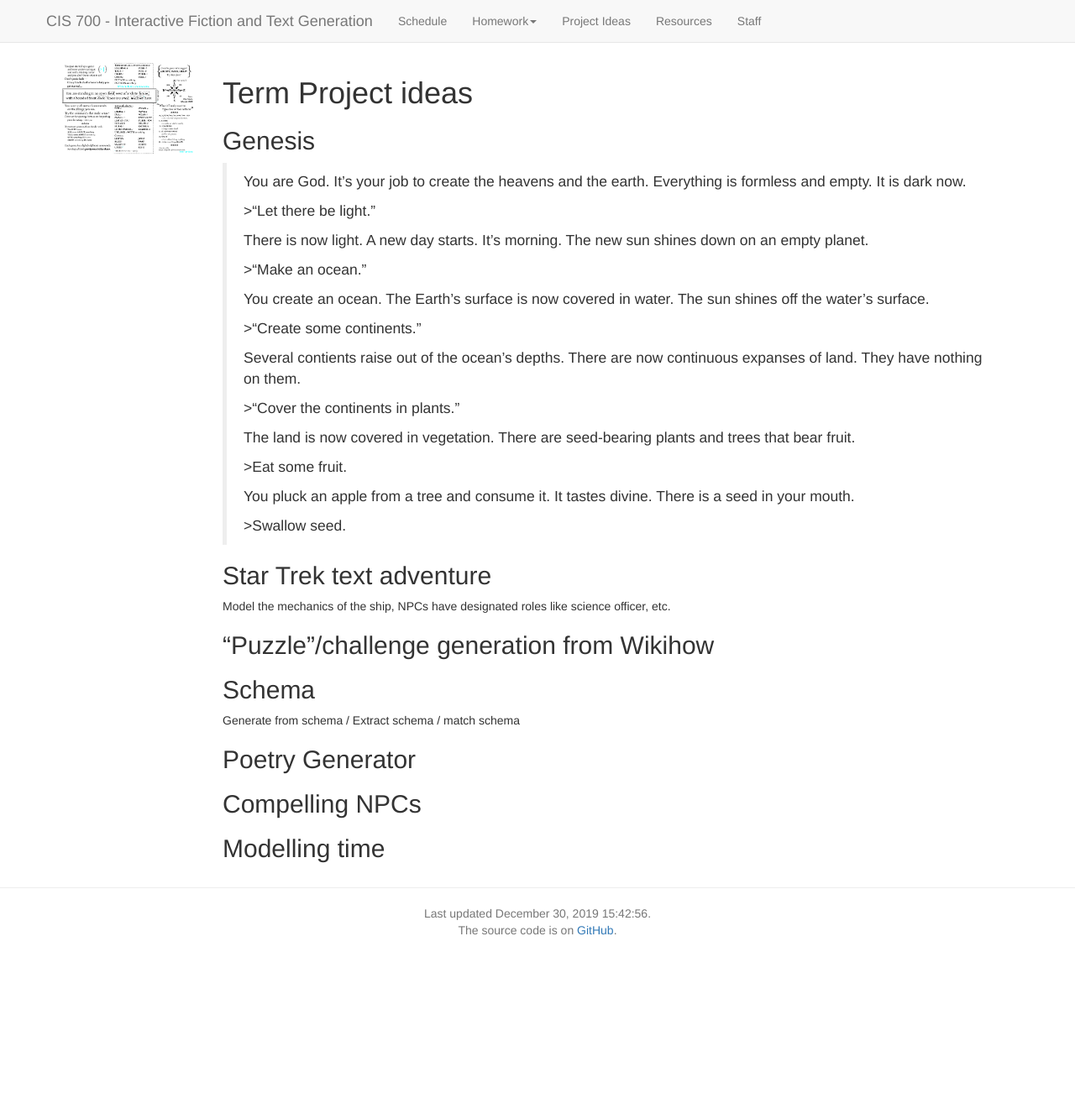
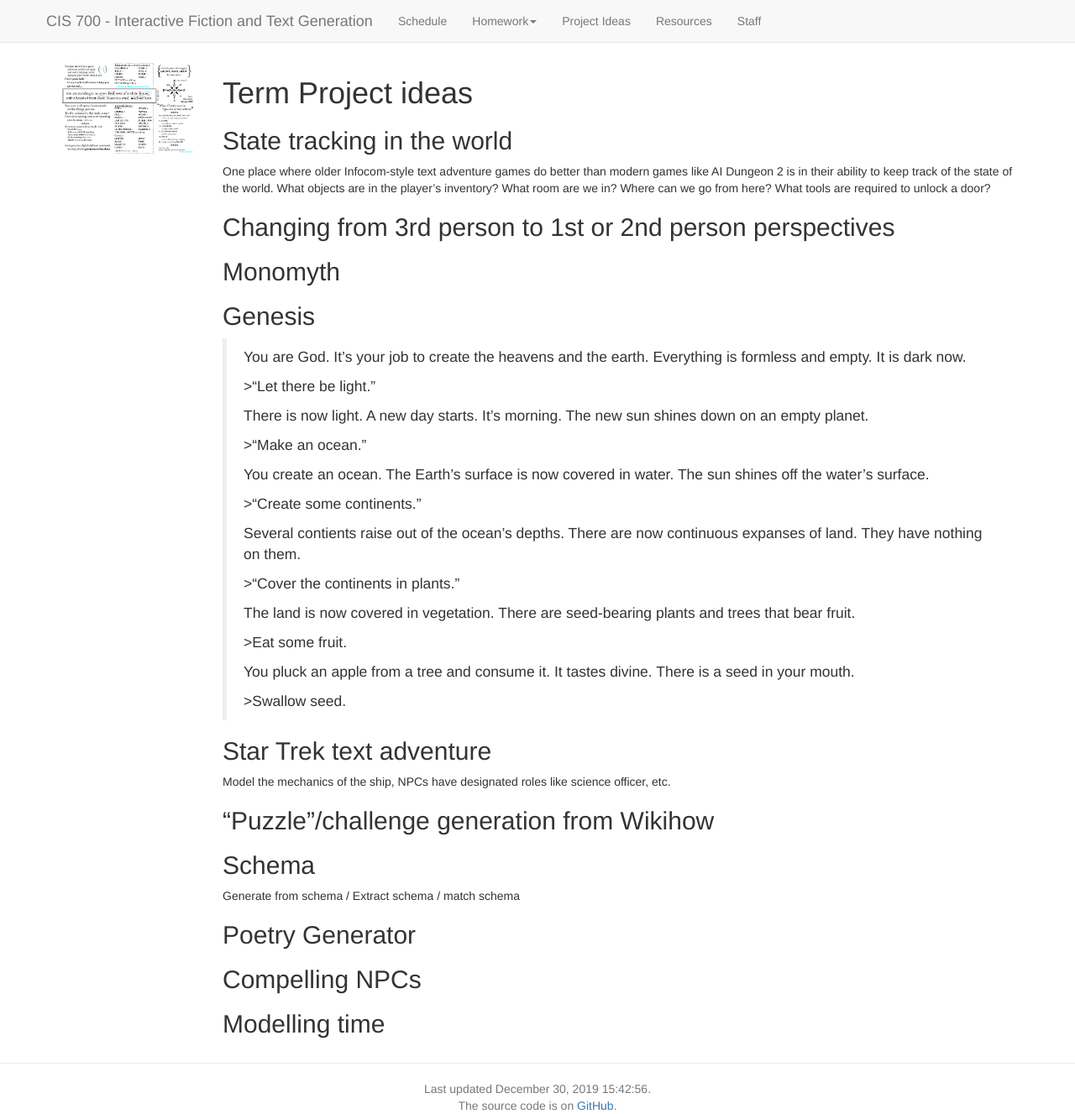
Before and after one commit to interactive-fiction-class/interactive-fiction-class.github.io, a Jekyll site: the page built from project.md, in a window 1280 px wide. Shown: the whole page at 84% size. Built offline with Jekyll 4.4.1, drawn with Linux system fonts in a browser that asks for light colours; nearby versions of some CDN libraries; a script that is not in the unit is left out; before the commit the page ends 1118 px from its top, so only the background shows below that.

Commit message:
Update project.md

```diff
--- a/project.md
+++ b/project.md
@@ -6,6 +6,17 @@ active_tab: main_page
 ---
 
 # Term Project ideas
+
+## State tracking in the world
+
+One place where older Infocom-style text adventure games do better than modern games like  AI Dungeon 2 is in their ability to keep track of the state of the world.  What objects are in the player's inventory?  What room are we in?  Where can we go from here? What tools are required to unlock a door?
+
+## Changing from 3rd person to 1st or 2nd person perspectives
+
+
+
+## Monomyth
+
 
 
 ## Genesis
```
